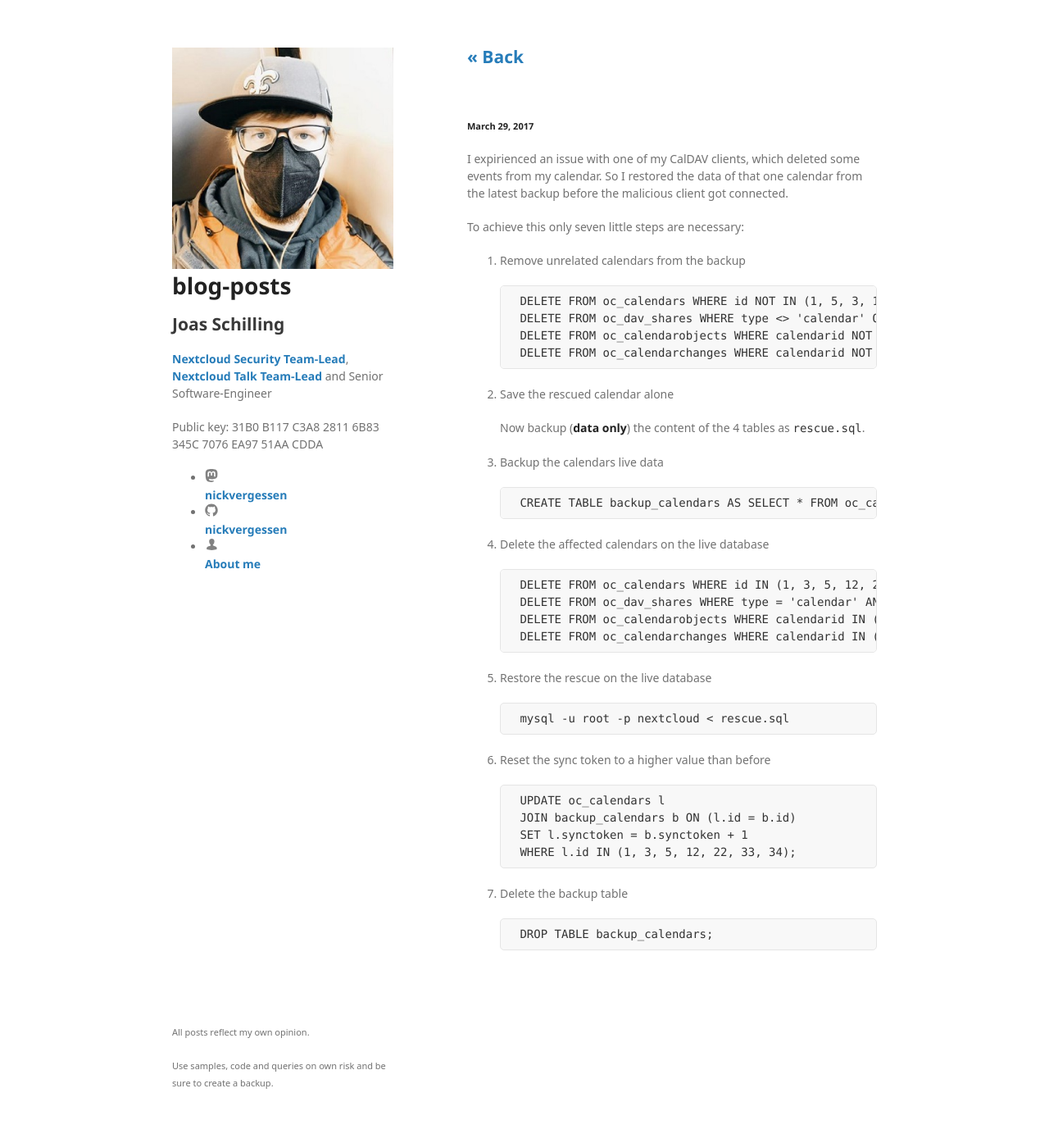
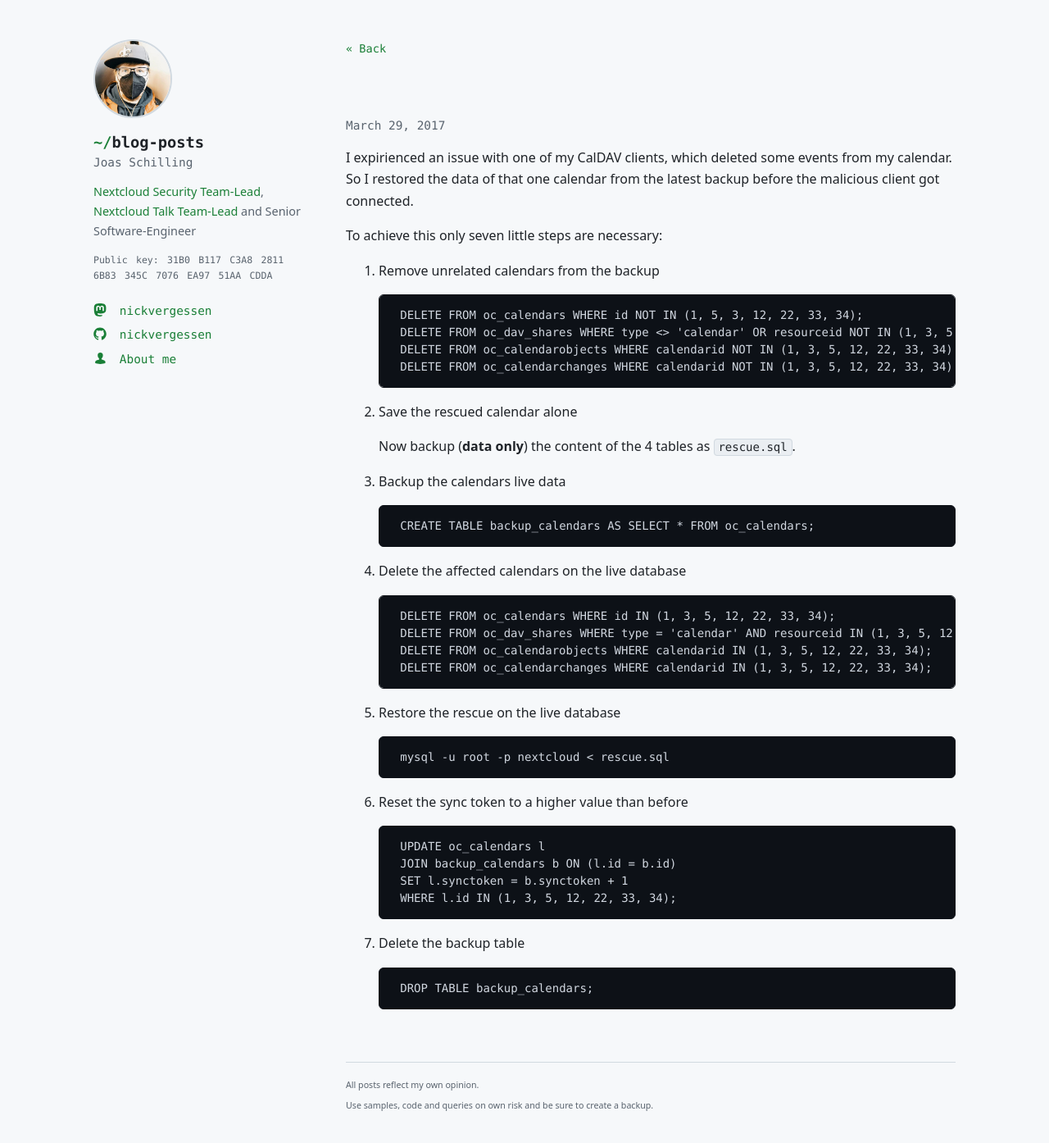
Before and after one commit to nickvergessen/blog-posts, a Jekyll site: the page built from _posts/2017-03-29-restore-single-calendar-from-backup.md, in a window 1280 px wide and 1400 px high. Shown: the top 1394 px of the window at 82% size. Built offline with Jekyll 4.4.1, drawn with Linux system fonts in a browser that asks for light colours; some web fonts are replaced.

Commit message:
feat: New style
Assisted-by: ClaudeCode:claude-opus-5-5
Signed-off-by: Joas Schilling <coding@schilljs.com>

```diff
--- a/_layouts/default.html
+++ b/_layouts/default.html
@@ -2,15 +2,12 @@
 <html>
   <head>
     <meta charset="utf-8">
-    <meta http-equiv="X-UA-Compatible" content="chrome=1">
     <title>{{ site.title }}</title>
 
     <link rel="stylesheet" href="{{ '/assets/css/style.css' | relative_url }}">
-    <link rel="stylesheet" href="{{ '/assets/css/helper.css' | relative_url }}">
-    <meta name="viewport" content="width=device-width">
+    <meta name="viewport" content="width=device-width, initial-scale=1">
   </head>
   <body>
-    <div class="wrapper">
     <header>
         <img class="profile" src="{{ '/assets/img/nickvergessen.jpg' | relative_url }}">
 
@@ -21,42 +18,34 @@
         <p><a href="https://hackerone.com/nextcloud">Nextcloud Security Team-Lead</a>, <a href="https://nextcloud.com/talk">Nextcloud Talk Team-Lead</a> and Senior Software-Engineer</p>
         <p class="hide-when-small">Public key: 31B0 B117 C3A8 2811 6B83 345C 7076 EA97 51AA CDDA</p>
 
-        <ul>
-            <li>
+        <nav>
             <a href="https://mastodon.social/@nickvergessen">
                 <svg viewBox="0 0 32 32" width="16px">
-                        <path d="M 16.092108,4.0424002e-4 C 12.062352,0.01674741 8.0611741,0.52836757 5.9792557,1.4882781 c 0,0 -4.4792557,2.0390593 -4.4792557,8.9845679 0,8.267636 -0.006,18.650381 7.4211287,20.658254 2.8443783,0.76446 5.2904523,0.928996 7.2569683,0.815594 3.568811,-0.201455 5.333936,-1.295049 5.333936,-1.295049 l -0.119865,-2.637001 c 0,0 -2.313201,0.815177 -5.177591,0.721787 -2.837706,-0.100064 -5.827232,-0.31302 -6.2928463,-3.856484 -0.042694,-0.329532 -0.063873,-0.663192 -0.062538,-0.995391 6.0129483,1.492897 11.1403013,0.650223 12.5518183,0.479455 3.941035,-0.478955 7.371787,-2.95017 7.809382,-5.208861 0.685746,-3.559473 0.627983,-8.682304 0.627983,-8.682304 0,-6.9455086 -4.47144,-8.9845679 -4.47144,-8.9845679 C 24.181616,0.4629949 20.121863,-0.01593892 16.092108,4.0424002e-4 Z M 11.779618,5.2978601 c 1.380664,0.037022 2.744984,0.6547271 3.585489,1.9595116 l 0.81299,1.3810381 0.810383,-1.3810381 c 1.687681,-2.6242446 5.470248,-2.4605003 7.269996,-0.429946 1.659664,1.9318288 1.289838,3.1786613 1.289838,11.8091823 v 0.0025 H 22.28333 v -7.509723 c 0,-3.5154475 -4.481861,-3.6512167 -4.481861,0.487271 v 4.351575 H 14.55733 V 11.6167 c 0,-4.1384877 -4.479254,-4.0053242 -4.479254,-0.489878 v 7.509724 H 6.8052731 c 0,-8.6371452 -0.3631558,-9.8919821 1.2898381,-11.8091356 C 9.0016558,5.8054625 10.398956,5.2608226 11.779618,5.2978448 Z" id="path2" style="stroke-width:1.33413; fill:#828282;" />
-                    </svg><br>
+                    <path d="M 16.092108,4.0424002e-4 C 12.062352,0.01674741 8.0611741,0.52836757 5.9792557,1.4882781 c 0,0 -4.4792557,2.0390593 -4.4792557,8.9845679 0,8.267636 -0.006,18.650381 7.4211287,20.658254 2.8443783,0.76446 5.2904523,0.928996 7.2569683,0.815594 3.568811,-0.201455 5.333936,-1.295049 5.333936,-1.295049 l -0.119865,-2.637001 c 0,0 -2.313201,0.815177 -5.177591,0.721787 -2.837706,-0.100064 -5.827232,-0.31302 -6.2928463,-3.856484 -0.042694,-0.329532 -0.063873,-0.663192 -0.062538,-0.995391 6.0129483,1.492897 11.1403013,0.650223 12.5518183,0.479455 3.941035,-0.478955 7.371787,-2.95017 7.809382,-5.208861 0.685746,-3.559473 0.627983,-8.682304 0.627983,-8.682304 0,-6.9455086 -4.47144,-8.9845679 -4.47144,-8.9845679 C 24.181616,0.4629949 20.121863,-0.01593892 16.092108,4.0424002e-4 Z M 11.779618,5.2978601 c 1.380664,0.037022 2.744984,0.6547271 3.585489,1.9595116 l 0.81299,1.3810381 0.810383,-1.3810381 c 1.687681,-2.6242446 5.470248,-2.4605003 7.269996,-0.429946 1.659664,1.9318288 1.289838,3.1786613 1.289838,11.8091823 v 0.0025 H 22.28333 v -7.509723 c 0,-3.5154475 -4.481861,-3.6512167 -4.481861,0.487271 v 4.351575 H 14.55733 V 11.6167 c 0,-4.1384877 -4.479254,-4.0053242 -4.479254,-0.489878 v 7.509724 H 6.8052731 c 0,-8.6371452 -0.3631558,-9.8919821 1.2898381,-11.8091356 C 9.0016558,5.8054625 10.398956,5.2608226 11.779618,5.2978448 Z" id="path2" style="stroke-width:1.33413;" />
+                </svg>
                 nickvergessen
             </a>
-            </li>
-            <li>
             <a href="https://github.com/nickvergessen">
                 <svg viewBox="0 0 16 16" width="16px">
-<path fill="#828282" d="M7.999,0.431c-4.285,0-7.76,3.474-7.76,7.761 c0,3.428,2.223,6.337,5.307,7.363c0.388,0.071,0.53-0.168,0.53-0.374c0-0.184-0.007-0.672-0.01-1.32 c-2.159,0.469-2.614-1.04-2.614-1.04c-0.353-0.896-0.862-1.135-0.862-1.135c-0.705-0.481,0.053-0.472,0.053-0.472 c0.779,0.055,1.189,0.8,1.189,0.8c0.692,1.186,1.816,0.843,2.258,0.645c0.071-0.502,0.271-0.843,0.493-1.037 C4.86,11.425,3.049,10.76,3.049,7.786c0-0.847,0.302-1.54,0.799-2.082C3.768,5.507,3.501,4.718,3.924,3.65 c0,0,0.652-0.209,2.134,0.796C6.677,4.273,7.34,4.187,8,4.184c0.659,0.003,1.323,0.089,1.943,0.261 c1.482-1.004,2.132-0.796,2.132-0.796c0.423,1.068,0.157,1.857,0.077,2.054c0.497,0.542,0.798,1.235,0.798,2.082 c0,2.981-1.814,3.637-3.543,3.829c0.279,0.24,0.527,0.713,0.527,1.437c0,1.037-0.01,1.874-0.01,2.129 c0,0.208,0.14,0.449,0.534,0.373c3.081-1.028,5.302-3.935,5.302-7.362C15.76,3.906,12.285,0.431,7.999,0.431z"></path>
-</svg><br>
+                    <path d="M7.999,0.431c-4.285,0-7.76,3.474-7.76,7.761 c0,3.428,2.223,6.337,5.307,7.363c0.388,0.071,0.53-0.168,0.53-0.374c0-0.184-0.007-0.672-0.01-1.32 c-2.159,0.469-2.614-1.04-2.614-1.04c-0.353-0.896-0.862-1.135-0.862-1.135c-0.705-0.481,0.053-0.472,0.053-0.472 c0.779,0.055,1.189,0.8,1.189,0.8c0.692,1.186,1.816,0.843,2.258,0.645c0.071-0.502,0.271-0.843,0.493-1.037 C4.86,11.425,3.049,10.76,3.049,7.786c0-0.847,0.302-1.54,0.799-2.082C3.768,5.507,3.501,4.718,3.924,3.65 c0,0,0.652-0.209,2.134,0.796C6.677,4.273,7.34,4.187,8,4.184c0.659,0.003,1.323,0.089,1.943,0.261 c1.482-1.004,2.132-0.796,2.132-0.796c0.423,1.068,0.157,1.857,0.077,2.054c0.497,0.542,0.798,1.235,0.798,2.082 c0,2.981-1.814,3.637-3.543,3.829c0.279,0.24,0.527,0.713,0.527,1.437c0,1.037-0.01,1.874-0.01,2.129 c0,0.208,0.14,0.449,0.534,0.373c3.081-1.028,5.302-3.935,5.302-7.362C15.76,3.906,12.285,0.431,7.999,0.431z"></path>
+                </svg>
                 nickvergessen
             </a>
-            </li>
-            <li>
             <a href="{{ '/about.html' | relative_url }}">
-                    <svg viewbox="0 0 16 16" width="16px"><path style="fill:none;" d="M-62.897-32.993h163.31v97.986h-163.31z"/><path style="fill:#828282;block-progression:tb;text-transform:none;text-indent:0" d="M8.404 1c-1.732 0-3.2 1.266-3.2 2.9.012.516.058 1.153.366 2.5v.033l.034.034c.1.283.243.445.433.666s.417.482.633.7l.067.067c.043.186.095.387.133.567.103.478.093.817.067.933-.744.26-1.67.572-2.5.933-.466.203-.888.384-1.233.6-.345.217-.688.38-.8.867-.16.633-.2.754-.4 1.533-.027.21.083.43.267.534C3.78 14.68 6.096 15.01 8.405 15s4.606-.356 6.066-1.133c.117-.074.143-.11.133-.234-.043-.69-.08-1.367-.133-1.766a.537.537 0 0 0-.133-.267c-.464-.554-1.157-.892-1.967-1.233-.74-.312-1.607-.635-2.466-1-.05-.107-.096-.42 0-.9.025-.13.066-.268.1-.4.08-.09.143-.165.233-.267.19-.218.396-.447.566-.667s.31-.408.4-.666l.034-.034c.348-1.406.348-1.992.366-2.5V3.9c0-1.634-1.468-2.9-3.2-2.9z"/></svg><br>
+                <svg viewbox="0 0 16 16" width="16px"><path style="fill:none;" d="M-62.897-32.993h163.31v97.986h-163.31z"/><path style="block-progression:tb;text-transform:none;text-indent:0" d="M8.404 1c-1.732 0-3.2 1.266-3.2 2.9.012.516.058 1.153.366 2.5v.033l.034.034c.1.283.243.445.433.666s.417.482.633.7l.067.067c.043.186.095.387.133.567.103.478.093.817.067.933-.744.26-1.67.572-2.5.933-.466.203-.888.384-1.233.6-.345.217-.688.38-.8.867-.16.633-.2.754-.4 1.533-.027.21.083.43.267.534C3.78 14.68 6.096 15.01 8.405 15s4.606-.356 6.066-1.133c.117-.074.143-.11.133-.234-.043-.69-.08-1.367-.133-1.766a.537.537 0 0 0-.133-.267c-.464-.554-1.157-.892-1.967-1.233-.74-.312-1.607-.635-2.466-1-.05-.107-.096-.42 0-.9.025-.13.066-.268.1-.4.08-.09.143-.165.233-.267.19-.218.396-.447.566-.667s.31-.408.4-.666l.034-.034c.348-1.406.348-1.992.366-2.5V3.9c0-1.634-1.468-2.9-3.2-2.9z"/></svg>
                 About me
             </a>
-            </li>
-        </ul>
+        </nav>
 
     </header>
-      <section>
+    <main>
 
       {{ content }}
 
-      </section>
+    </main>
     <footer>
         <p><small>All posts reflect my own opinion.</small></p>
         <p><small>Use samples, code and queries on own risk and be sure to create a backup.</small></p>
     </footer>
-    </div>
-    <script src="{{ '/assets/js/scale.fix.js' | relative_url }}"></script>
   </body>
 </html>
--- a/_layouts/page.html
+++ b/_layouts/page.html
@@ -3,11 +3,7 @@ layout: default
 ---
 
 <article class="page">
-    <h2>
-        <a href="{{ '/' | relative_url }}">
-            &laquo; Back
-        </a>
-    </h2>
+  <p class="back"><a href="{{ '/' | relative_url }}">&laquo; Back</a></p>
 
   <h1>
     {{ title }}
--- a/_layouts/post.html
+++ b/_layouts/post.html
@@ -4,11 +4,7 @@ layout: default
 
 
 <article class="post">
-  <h2>
-    <a href="{{ '/' | relative_url }}">
-      &laquo; Back
-    </a>
-  </h2>
+  <p class="back"><a href="{{ '/' | relative_url }}">&laquo; Back</a></p>
 
   <h1>{{ title }}<br><small>{{ page.date | date: "%B %e, %Y" }}</small></h1>
 
--- a/assets/css/helper.css
+++ /dev/null
@@ -1,28 +0,0 @@
-a {
-    font-weight: bold;
-}
-@media (max-width: 720px) {
-    img.profile {
-        width: 64px;
-    }
-
-    .hide-when-small {
-        display: none;
-    }
-}
-
-@media print, screen and (max-width: 960px) {
-    .second-row {
-        top: 104px;
-    }
-}
-
-/* Prism tokens (eleventy-plugin-syntaxhighlight), GitHub colours like the old rouge theme */
-.token.comment, .token.prolog, .token.doctype, .token.cdata { color: #999988; font-style: italic; }
-.token.keyword, .token.operator, .token.important { color: #000000; font-weight: bold; }
-.token.string, .token.char, .token.attr-value { color: #d14; }
-.token.number, .token.boolean { color: #009999; }
-.token.variable, .token.attr-name { color: #008080; }
-.token.builtin, .token.class-name { color: #0086B3; }
-.token.function { color: #990000; font-weight: bold; }
-.token.tag { color: #000080; }
--- a/assets/css/style.css
+++ b/assets/css/style.css
@@ -1,91 +1,236 @@
-@font-face { font-family: 'Noto Sans'; font-weight: 400; font-style: normal; src: url("../fonts/Noto-Sans-regular/Noto-Sans-regular.eot"); src: url("../fonts/Noto-Sans-regular/Noto-Sans-regular.eot?#iefix") format("embedded-opentype"), local("Noto Sans"), local("Noto-Sans-regular"), url("../fonts/Noto-Sans-regular/Noto-Sans-regular.woff2") format("woff2"), url("../fonts/Noto-Sans-regular/Noto-Sans-regular.woff") format("woff"), url("../fonts/Noto-Sans-regular/Noto-Sans-regular.ttf") format("truetype"), url("../fonts/Noto-Sans-regular/Noto-Sans-regular.svg#NotoSans") format("svg"); }
-@font-face { font-family: 'Noto Sans'; font-weight: 700; font-style: normal; src: url("../fonts/Noto-Sans-700/Noto-Sans-700.eot"); src: url("../fonts/Noto-Sans-700/Noto-Sans-700.eot?#iefix") format("embedded-opentype"), local("Noto Sans Bold"), local("Noto-Sans-700"), url("../fonts/Noto-Sans-700/Noto-Sans-700.woff2") format("woff2"), url("../fonts/Noto-Sans-700/Noto-Sans-700.woff") format("woff"), url("../fonts/Noto-Sans-700/Noto-Sans-700.ttf") format("truetype"), url("../fonts/Noto-Sans-700/Noto-Sans-700.svg#NotoSans") format("svg"); }
-@font-face { font-family: 'Noto Sans'; font-weight: 400; font-style: italic; src: url("../fonts/Noto-Sans-italic/Noto-Sans-italic.eot"); src: url("../fonts/Noto-Sans-italic/Noto-Sans-italic.eot?#iefix") format("embedded-opentype"), local("Noto Sans Italic"), local("Noto-Sans-italic"), url("../fonts/Noto-Sans-italic/Noto-Sans-italic.woff2") format("woff2"), url("../fonts/Noto-Sans-italic/Noto-Sans-italic.woff") format("woff"), url("../fonts/Noto-Sans-italic/Noto-Sans-italic.ttf") format("truetype"), url("../fonts/Noto-Sans-italic/Noto-Sans-italic.svg#NotoSans") format("svg"); }
-@font-face { font-family: 'Noto Sans'; font-weight: 700; font-style: italic; src: url("../fonts/Noto-Sans-700italic/Noto-Sans-700italic.eot"); src: url("../fonts/Noto-Sans-700italic/Noto-Sans-700italic.eot?#iefix") format("embedded-opentype"), local("Noto Sans Bold Italic"), local("Noto-Sans-700italic"), url("../fonts/Noto-Sans-700italic/Noto-Sans-700italic.woff2") format("woff2"), url("../fonts/Noto-Sans-700italic/Noto-Sans-700italic.woff") format("woff"), url("../fonts/Noto-Sans-700italic/Noto-Sans-700italic.ttf") format("truetype"), url("../fonts/Noto-Sans-700italic/Noto-Sans-700italic.svg#NotoSans") format("svg"); }
+:root {
+    --bg: #f6f8fa;
+    --bg-alt: #eaeef2;
+    --fg: #1f2328;
+    --muted: #59636e;
+    --border: #d1d9e0;
+    --accent: #1a7f37;
+    --code-bg: #0d1117;
+    --code-border: #0d1117;
+    --mono: ui-monospace, SFMono-Regular, "JetBrains Mono", Menlo, Consolas, "Liberation Mono", monospace;
+    --sans: system-ui, -apple-system, "Segoe UI", Roboto, "Noto Sans", sans-serif;
+    color-scheme: light dark;
+}
 
-body { background-color: #fff; padding: 50px; font: 14px/1.5 "Noto Sans", "Helvetica Neue", Helvetica, Arial, sans-serif; color: #727272; font-weight: 400; }
+@media (prefers-color-scheme: dark) {
+    :root {
+        --bg: #0d1117;
+        --bg-alt: #161b22;
+        --fg: #e6edf3;
+        --muted: #8b949e;
+        --border: #30363d;
+        --accent: #3fb950;
+        --code-bg: #010409;
+        --code-border: #30363d;
+    }
+}
 
-h1, h2, h3, h4, h5, h6 { color: #222; margin: 0 0 20px; }
+* {
+    box-sizing: border-box;
+}
 
-p, ul, ol, table, pre, dl { margin: 0 0 20px; }
+body {
+    margin: 0 auto;
+    max-width: 1100px;
+    display: grid;
+    grid-template-columns: 260px minmax(0, 1fr);
+    grid-template-areas: "side main" "side foot";
+    gap: 0 48px;
+    padding: 0 24px;
+    background: var(--bg);
+    color: var(--fg);
+    font: 16px/1.65 var(--sans);
+}
 
-h1, h2, h3 { line-height: 1.1; }
+a {
+    color: var(--accent);
+    text-decoration: none;
+}
 
-h1 { font-size: 28px; }
+a:hover {
+    text-decoration: underline;
+}
 
-h2 { color: #393939; }
+h1, h2, h3, h4 {
+    font-family: var(--mono);
+    line-height: 1.3;
+    margin: 1.6em 0 0.6em;
+}
 
-h3, h4, h5, h6 { color: #494949; }
+h1 small, h2 small {
+    display: block;
+    font-size: 0.6em;
+    font-weight: normal;
+    color: var(--muted);
+    margin-top: 0.3em;
+}
 
-a { color: #267CB9; text-decoration: none; }
+/* Sidebar */
+body > header {
+    grid-area: side;
+    position: sticky;
+    top: 0;
+    align-self: start;
+    padding: 48px 0;
+    font-size: 0.9em;
+    color: var(--muted);
+}
 
-a:hover, a:focus { color: #069; font-weight: bold; }
+img.profile {
+    width: 96px;
+    border-radius: 50%;
+    border: 2px solid var(--border);
+}
 
-a small { font-size: 11px; color: #777; margin-top: -0.3em; display: block; }
+body > header h1 {
+    margin: 0.6em 0 0;
+    font-size: 1.3em;
+    color: var(--fg);
+}
 
-a:hover small { color: #777; }
+body > header h1::before {
+    content: "~/";
+    color: var(--accent);
+}
 
-.wrapper { width: 860px; margin: 0 auto; }
+body > header h2 {
+    margin: 0.2em 0 1em;
+    font-size: 1em;
+    font-weight: normal;
+}
 
-blockquote { border-left: 1px solid #e5e5e5; margin: 0; padding: 0 0 0 20px; font-style: italic; }
+.hide-when-small {
+    font-family: var(--mono);
+    font-size: 0.8em;
+    word-spacing: 0.3em;
+}
 
-code, pre { font-family: Monaco, Bitstream Vera Sans Mono, Lucida Console, Terminal, Consolas, Liberation Mono, DejaVu Sans Mono, Courier New, monospace; color: #333; }
+body > header nav {
+    display: flex;
+    flex-direction: column;
+    gap: 0.4em;
+    margin-top: 1.5em;
+    font-family: var(--mono);
+}
 
-pre { padding: 8px 15px; background: #f8f8f8; border-radius: 5px; border: 1px solid #e5e5e5; overflow-x: auto; }
+body > header nav svg {
+    fill: currentColor;
+    vertical-align: -2px;
+    margin-right: 0.5em;
+}
 
-table { width: 100%; border-collapse: collapse; }
+/* Content */
+main {
+    grid-area: main;
+    padding: 24px 0 48px;
+    min-width: 0;
+}
 
-th, td { text-align: left; padding: 5px 10px; border-bottom: 1px solid #e5e5e5; }
+.back {
+    font-family: var(--mono);
+    font-size: 0.85em;
+    margin: 24px 0 0;
+}
 
-dt { color: #444; font-weight: 700; }
+.entry h1::before { content: "# "; color: var(--muted); }
+.entry h2::before { content: "## "; color: var(--muted); }
+.entry h3::before { content: "### "; color: var(--muted); }
 
-th { color: #444; }
+article > h1 a {
+    vertical-align: middle;
+}
 
-img { max-width: 100%; }
+hr {
+    border: 0;
+    border-top: 1px dashed var(--border);
+    margin: 2em 0;
+}
 
-kbd { background-color: #fafbfc; border: 1px solid #c6cbd1; border-bottom-color: #959da5; border-radius: 3px; box-shadow: inset 0 -1px 0 #959da5; color: #444d56; display: inline-block; font-size: 11px; line-height: 10px; padding: 3px 5px; vertical-align: middle; }
+img {
+    max-width: 100%;
+    height: auto;
+}
 
-header { width: 270px; float: left; position: fixed; -webkit-font-smoothing: subpixel-antialiased; }
+blockquote {
+    margin: 1.5em 0;
+    padding: 0.2em 1em;
+    border-left: 3px solid var(--accent);
+    background: var(--bg-alt);
+}
 
-ul.downloads { list-style: none; height: 40px; padding: 0; background: #f4f4f4; border-radius: 5px; border: 1px solid #e0e0e0; width: 270px; }
+code, pre {
+    font-family: var(--mono);
+    font-size: 0.875em;
+}
 
-.downloads li { width: 89px; float: left; border-right: 1px solid #e0e0e0; height: 40px; }
+:not(pre) > code {
+    background: var(--bg-alt);
+    border: 1px solid var(--border);
+    border-radius: 4px;
+    padding: 0.1em 0.35em;
+}
 
-.downloads li:first-child a { border-radius: 5px 0 0 5px; }
+/* Code blocks look like a terminal in both light and dark mode */
+pre {
+    background: var(--code-bg);
+    color: #d1d7e0;
+    border: 1px solid var(--code-border);
+    border-radius: 6px;
+    padding: 1em 1.2em;
+    overflow-x: auto;
+    line-height: 1.5;
+}
 
-.downloads li:last-child a { border-radius: 0 5px 5px 0; }
+pre code {
+    font-size: 1em;
+}
 
-.downloads a { line-height: 1; font-size: 11px; color: #676767; display: block; text-align: center; padding-top: 6px; height: 34px; }
+body > footer {
+    grid-area: foot;
+    border-top: 1px solid var(--border);
+    padding: 1em 0 3em;
+    font-size: 0.8em;
+    color: var(--muted);
+}
 
-.downloads a:hover, .downloads a:focus { color: #675C5C; font-weight: bold; }
+body > footer p {
+    margin: 0.3em 0;
+}
 
-.downloads ul a:active { background-color: #f0f0f0; }
+/* Prism tokens (eleventy-plugin-syntaxhighlight) */
+.token.comment, .token.prolog, .token.doctype, .token.cdata, .token.shebang { color: #6e7681; font-style: italic; }
+.token.punctuation, .token.operator, .token.entity, .token.file-descriptor { color: #8b949e; }
+.token.keyword, .token.important { color: #ff7b72; }
+.token.string, .token.char, .token.attr-value { color: #7ee787; }
+.token.number, .token.boolean, .token.constant { color: #79c0ff; }
+.token.variable, .token.assign-left, .token.parameter, .token.attr-name, .token.property { color: #ffa657; }
+.token.function, .token.function-definition, .token.builtin, .token.class-name { color: #f2cc60; }
+.token.tag { color: #79c0ff; }
 
-strong { color: #222; font-weight: 700; }
+/* Phones and small tablets: sidebar becomes a top bar */
+@media (max-width: 800px) {
+    body {
+        display: block;
+        padding: 0 16px;
+    }
 
-.downloads li + li + li { border-right: none; width: 89px; }
+    body > header {
+        position: static;
+        padding: 24px 0 16px;
+        border-bottom: 1px solid var(--border);
+    }
 
-.downloads a strong { font-size: 14px; display: block; color: #222; }
+    img.profile {
+        width: 64px;
+    }
 
-section { width: 500px; float: right; padding-bottom: 50px; }
+    .hide-when-small {
+        display: none;
+    }
 
-small { font-size: 11px; }
-
-hr { border: 0; background: #e5e5e5; height: 1px; margin: 0 0 20px; }
-
-footer { width: 270px; float: left; position: fixed; bottom: 50px; -webkit-font-smoothing: subpixel-antialiased; }
-
-@media print, screen and (max-width: 960px) { div.wrapper { width: auto; margin: 0; }
-  header, section, footer { float: none; position: static; width: auto; }
-  header { padding-right: 320px; }
-  section { border: 1px solid #e5e5e5; border-width: 1px 0; padding: 20px 0; margin: 0 0 20px; }
-  header a small { display: inline; }
-  header ul { position: absolute; right: 50px; top: 52px; } }
-@media print, screen and (max-width: 720px) { body { word-wrap: break-word; }
-  header { padding: 0; }
-  header ul, header p.view { position: static; }
-  pre, code { word-wrap: normal; } }
-@media print, screen and (max-width: 480px) { body { padding: 15px; }
-  .downloads { width: 99%; }
-  .downloads li, .downloads li + li + li { width: 33%; } }
-@media print { body { padding: 0.4in; font-size: 12pt; color: #444; } }
+    body > header nav {
+        flex-direction: row;
+        flex-wrap: wrap;
+        gap: 0.4em 1.2em;
+    }
+}
--- a/assets/js/scale.fix.js
+++ /dev/null
@@ -1,27 +0,0 @@
-(function(document) {
-    var metas = document.getElementsByTagName('meta'),
-        changeViewportContent = function(content) {
-            for (var i = 0; i < metas.length; i++) {
-                if (metas[i].name == "viewport") {
-                    metas[i].content = content;
-                }
-            }
-        },
-        initialize = function() {
-            changeViewportContent("width=device-width, minimum-scale=1.0, maximum-scale=1.0");
-        },
-        gestureStart = function() {
-            changeViewportContent("width=device-width, minimum-scale=0.25, maximum-scale=1.6");
-        },
-        gestureEnd = function() {
-            initialize();
-        };
-
-
-    if (navigator.userAgent.match(/iPhone/i)) {
-        initialize();
-
-        document.addEventListener("touchstart", gestureStart, false);
-        document.addEventListener("touchend", gestureEnd, false);
-    }
-})(document);
```
Lines whose indentation alone changed are shown as unchanged.
